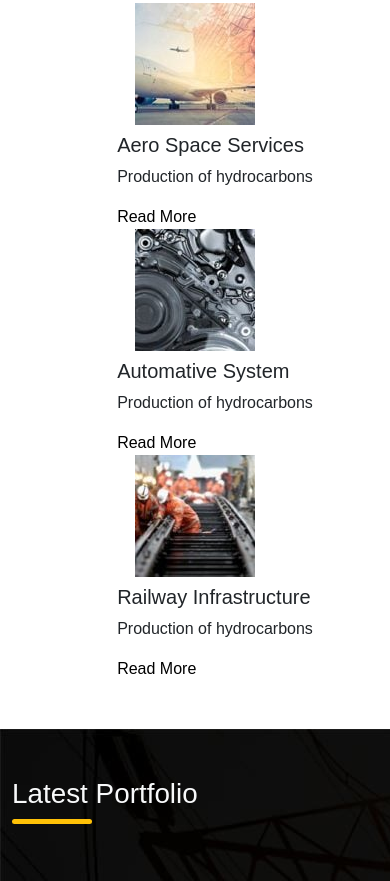
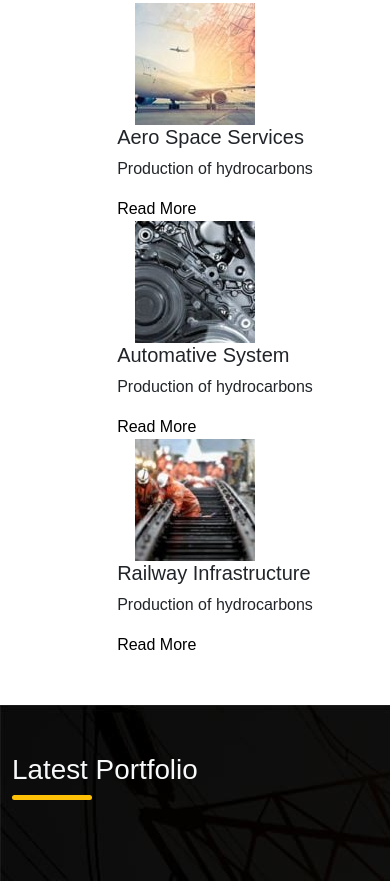
Before and after one commit to mohit-sharma-18/web-template-1, a plain HTML site: page index.html in a window 390 px wide. Shown: the part 4179-5060 px from the top of the page. Drawn offline with nearby package versions, Linux system fonts and the light colour scheme; a web font is replaced by a local one.

Commit message:
responsive align fix

```diff
--- a/index.html
+++ b/index.html
@@ -219,7 +219,7 @@
                             ingredients, by physical</p>
                     </div>
                     <div class="col-md mid-box">
-                        <h5>Construction & Enginnering</h5>
+                        <h5>Construction & Engg..</h5>
                         <p>Manufacturing & Maintanence</p>
                         <img class="img-thumb" src="service2.jpg" alt="">
                         <p class="border border-1 px-4 py-3 text-muted">Agriculrure processing is the transformation of
--- a/style.css
+++ b/style.css
@@ -417,6 +417,12 @@
     .box-margin-2{
         width: 100%;
     }
+    .box-size-3{
+        padding-top: 0!important;
+        padding-left: 1.5rem;
+        padding-right: 1.5rem;
+        margin-top: -5px
+    }
 }
 
 @media screen and (max-width:768px){
@@ -468,6 +474,7 @@
       width: 100%;
       margin-bottom: 15px;
    }
+
 
   .box-width{
       width: fit-content;
```
